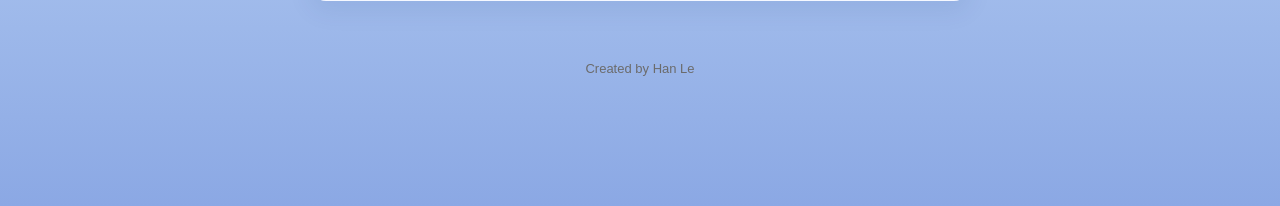
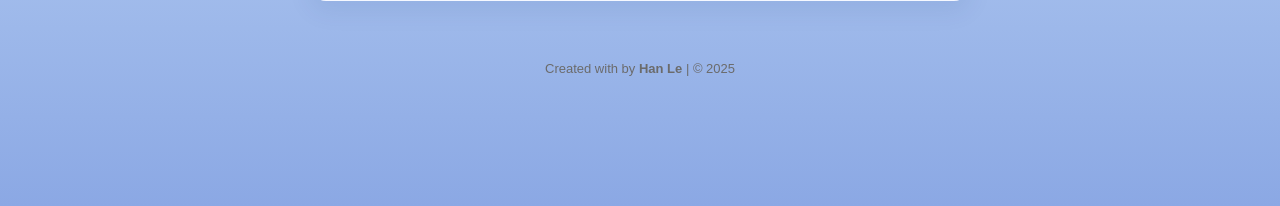
Before and after one commit to hann-le/MailShield, a Flask app: page / in a window 1280 px wide. Shown: the part 594-800 px from the top of the page. Run offline with Flask 3, Linux system fonts and the light colour scheme; parts of the project's set-up code (start-up, migrations or seed data) failed here and were passed over.

Commit message:
index.html

```diff
--- a/templates/index.html
+++ b/templates/index.html
@@ -201,7 +201,7 @@
   </div>
 
   <div class="footer">
-    Created by Han Le
+    Created with by <strong>Han Le</strong> | © 2025
   </div>
 </body>
 </html>
```
